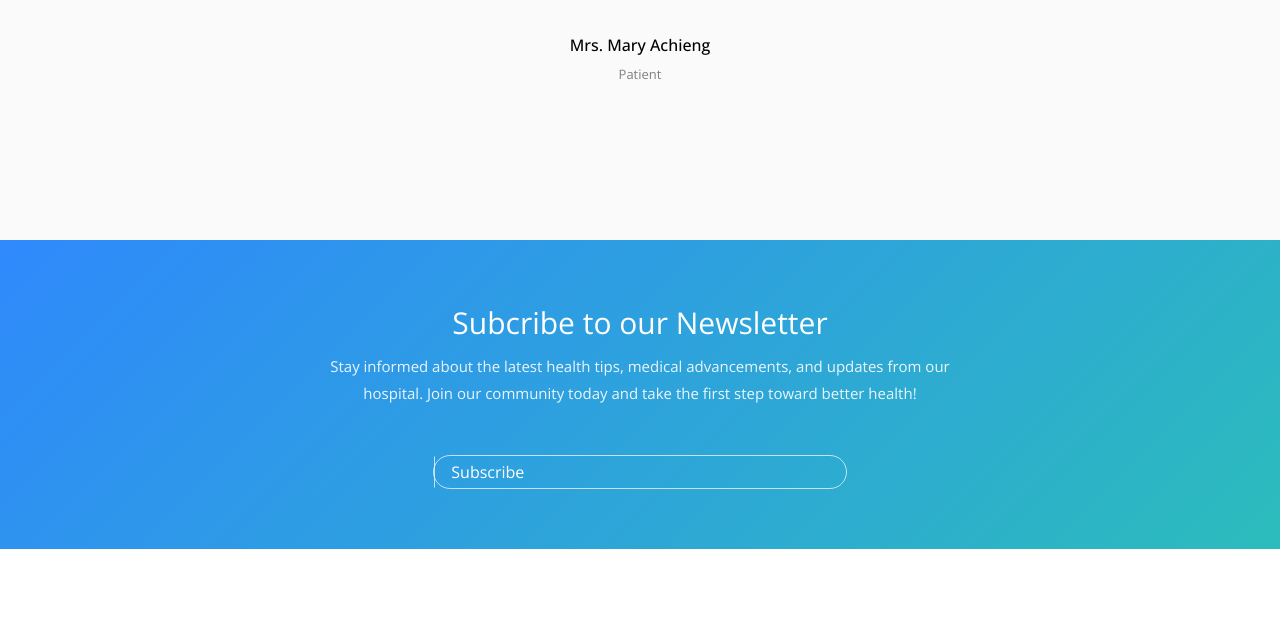
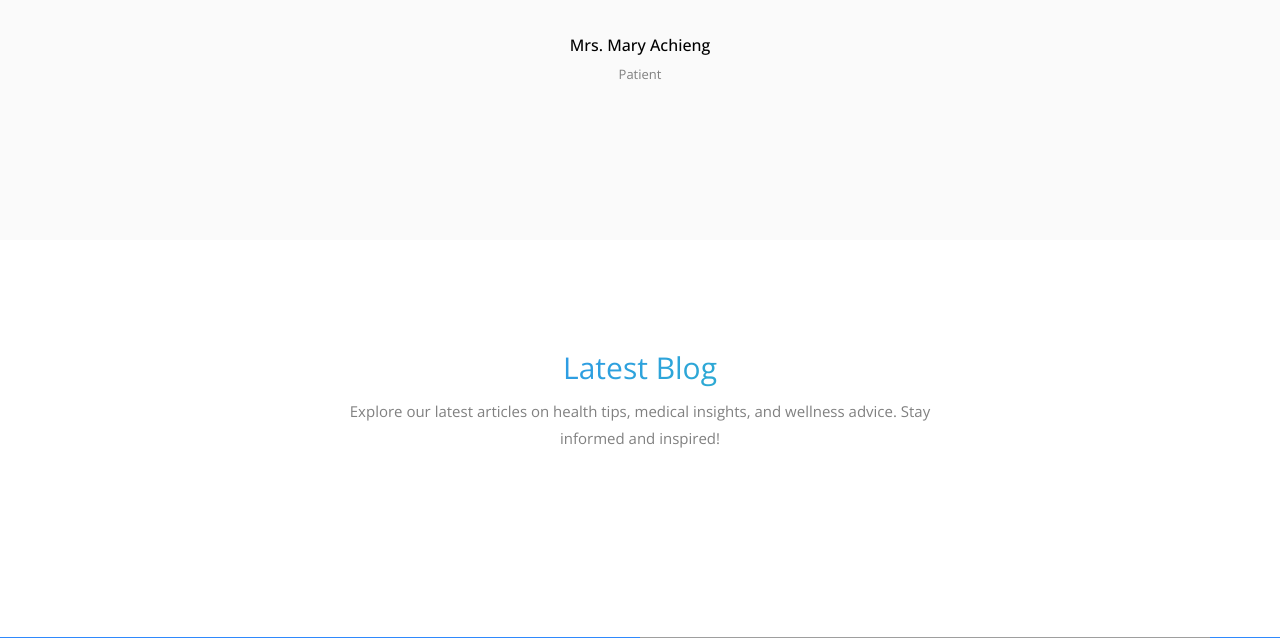
Before and after one commit to andyosyndoh/mission, a Django app: page / in a window 1280 px wide. Shown: the part 4300-4938 px from the top of the page. Run offline with Django 5.2, Linux system fonts and the light colour scheme; data comes from the database, SQL or seed files in the repository; data that the repository does not hold is empty; some libraries are stand-ins or nearby versions; some web fonts are replaced; grey boxes are pictures that could not be loaded.

Commit message:
added commenting to add newsletter

```diff
--- a/templates/home.html
+++ b/templates/home.html
@@ -400,7 +400,7 @@
   </div>
 </section>
 
-<section class="ftco-section-parallax">
+<!-- <section class="ftco-section-parallax">
   <div class="parallax-img d-flex align-items-center">
     <div class="container">
       <div class="row d-flex justify-content-center">
@@ -417,7 +417,6 @@
                 {% csrf_token %}
                 <div class="form-group d-flex">
                   {{ form.email }}
-                  <!-- <input type="text" class="form-control" placeholder="Enter email address"> -->
                   <input type="submit" value="Subscribe" class="submit px-3" />
                 </div>
                 {% if messages %} {% for message in messages %}
@@ -430,7 +429,7 @@
       </div>
     </div>
   </div>
-</section>
+</section> -->
 
 <section class="ftco-section">
   <div class="container">
```
